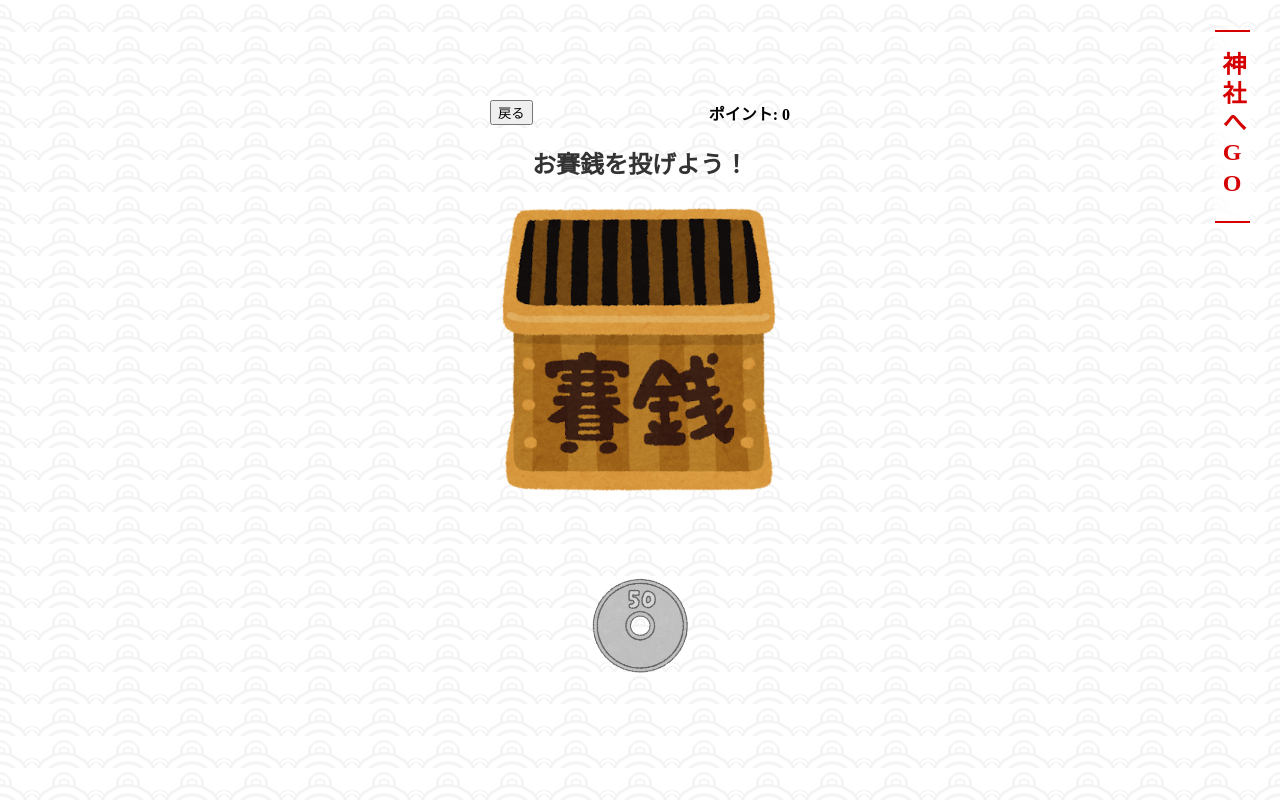
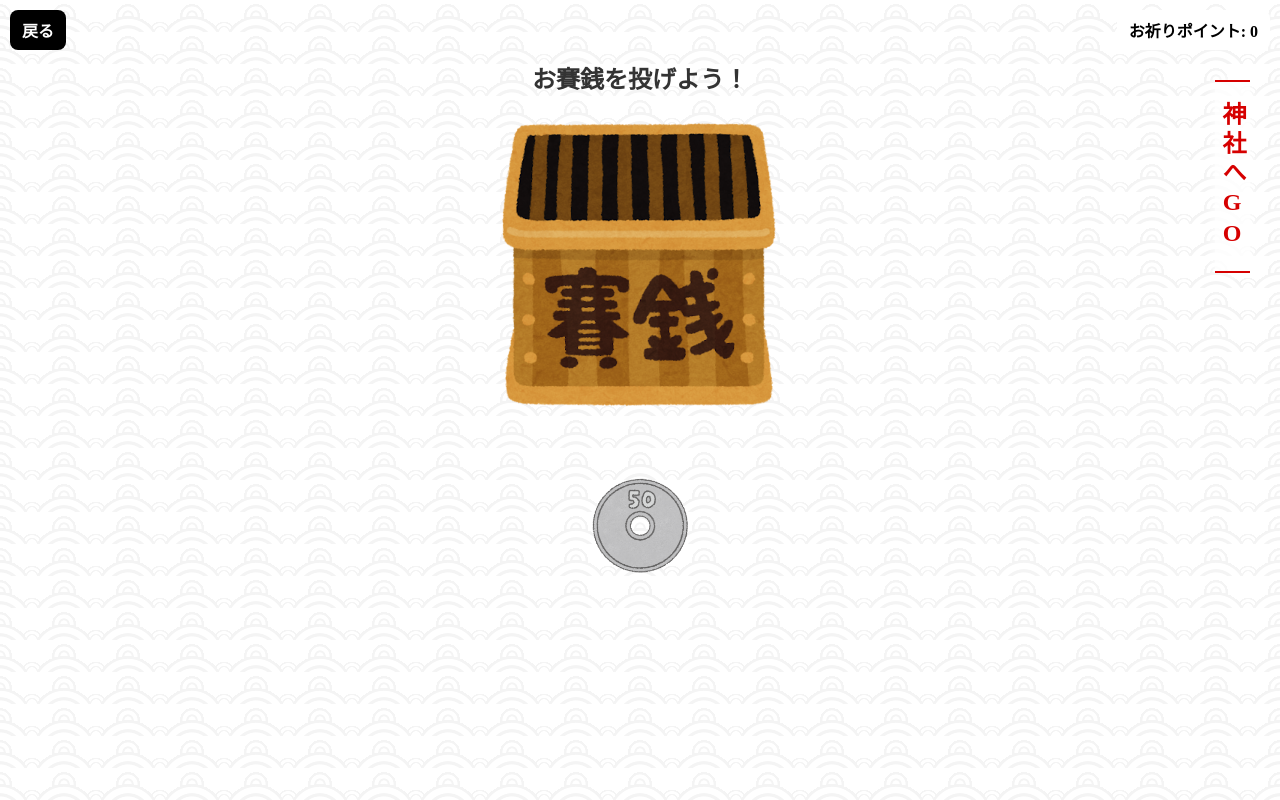
Before and after one commit to OOP2-2025-final-G04/JinjaheGo, a Flask app: page /saisen in a window 1280 px wide. Run offline with Flask 3, Linux system fonts and the light colour scheme.

Commit message:
戻るボタン、お祈りポイント、タイトルロゴの変更
それぞれを画面両端に追加して、見た目を整えました。

```diff
--- a/static/css/saisen-style.css
+++ b/static/css/saisen-style.css
@@ -2,7 +2,10 @@
 .game-screen {
     position: relative;
     height: 600px;
-    /* width: 1000px; */
+    width: 100vw;
+    max-width: 100vw;
+    min-width: 100vw;
+    box-sizing: border-box;
 }
 
 /* ヘッダーの横並び配置 */
@@ -16,6 +19,16 @@
 .back-btn {
     position: relative;
     left: 0;
+    top: 10px;
+    left: 10px;
+    background: #000;
+    padding: 8px 12px;
+    border-radius: 8px;
+    text-decoration: none;
+    color: #fff;
+    border: none;
+    font-size: 1em;
+    font-weight: bold;
 }
 
 /* ポイント表示 */
@@ -24,6 +37,13 @@
     right: 0;
     font-weight: bold;
     color: #000000;
+    top: 10px;
+    right: 10px;
+    background: white;
+    padding: 8px 12px;
+    border-radius: 8px;
+    text-decoration: none;
+    color: black;
 }
 
 /* タイトル */
--- a/templates/saisen.html
+++ b/templates/saisen.html
@@ -6,15 +6,14 @@
     <link rel="stylesheet" href="{{ url_for('static', filename='css/style.css') }}">
     <link rel="stylesheet" href="{{ url_for('static', filename='css/saisen-style.css') }}">
 </head>
-<body>
-  <div class="app-title">神社へGO</div>
+<body style="justify-content:flex-start;">
     <div class="container">
         <div class="game-screen">
             <div class="header-row">
                 <button class="back-btn" onclick="window.history.back();">戻る</button>
-                <div class="point-display">ポイント: {{ point if point is defined else 0 }}</div>
+                <div class="point-display">お祈りポイント: {{ point if point is defined else 0 }}</div>
             </div>
-
+            <div class="app-title" style="top: 80px;">神社へGO</div>
             <h2 class="page-title">お賽銭を投げよう！</h2>
 
             <div class="saisenbako-area">
```
